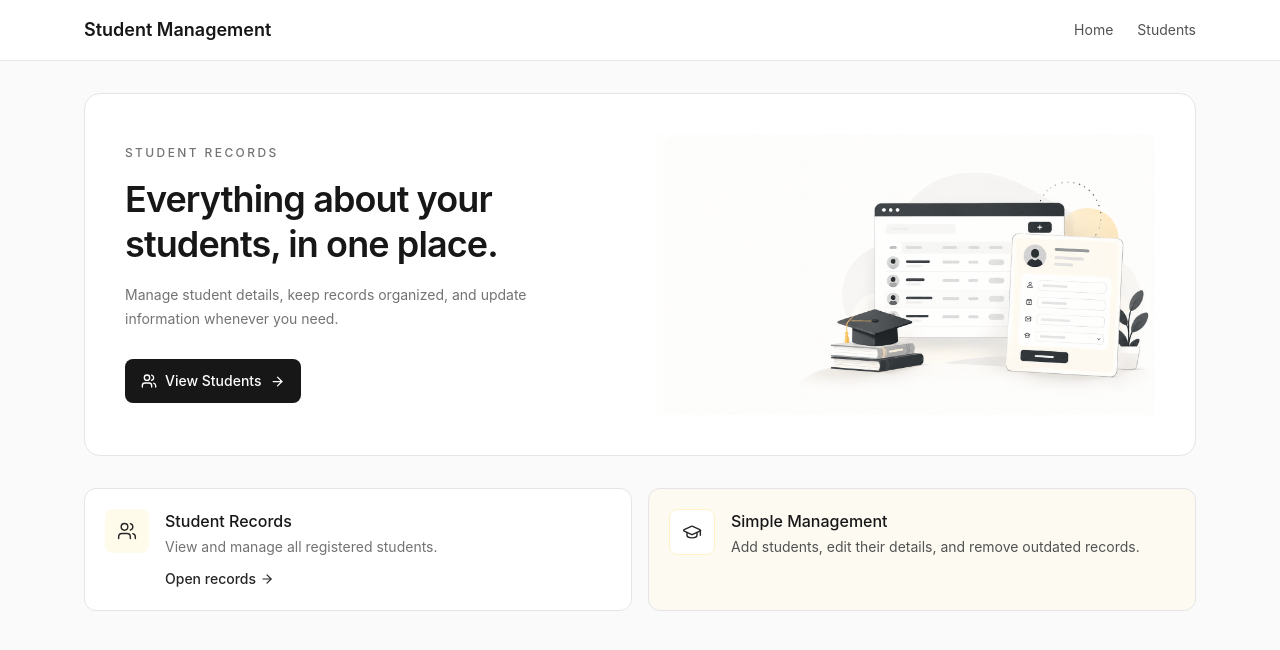
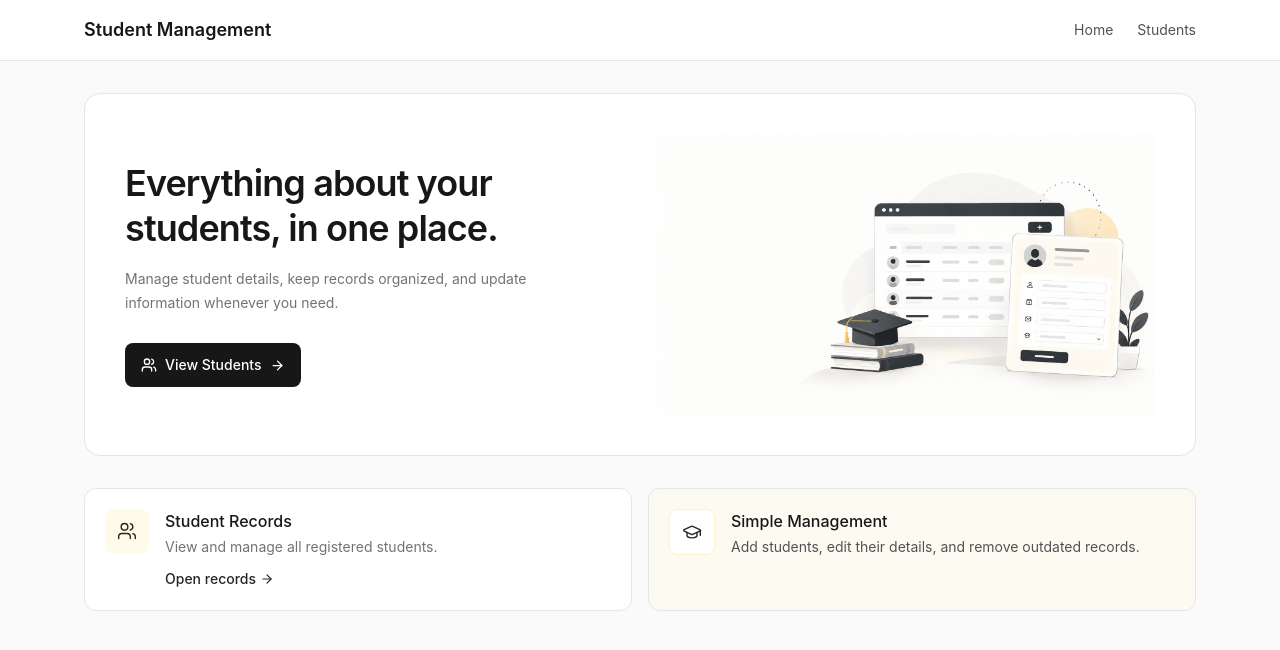
Before and after one commit to Muhammed-Sahal717/mini-project--Django-react-, a React app in the folder frontend/: page / in a window 1280 px wide. Shown: the top 650 px of the page. Built offline with nearby package versions, Linux system fonts and the light colour scheme; no server answers; the HTML template or start-up script is replaced by a standard one.

Commit message:
style: remove redundant "Student Records" label for cleaner UI

```diff
--- a/frontend/src/pages/Home.jsx
+++ b/frontend/src/pages/Home.jsx
@@ -6,9 +6,6 @@ function Home() {
     <div className="space-y-8">
       <section className="grid items-center gap-8 overflow-hidden rounded-2xl border border-neutral-200 bg-white p-6 sm:p-10 lg:grid-cols-2">
         <div className="relative z-10">
-          <p className="mb-4 text-xs font-medium uppercase tracking-[0.2em] text-neutral-500">
-            Student Records
-          </p>
 
           <h1 className="max-w-md text-3xl font-semibold leading-tight tracking-tight text-neutral-900 sm:text-4xl">
             Everything about your students, in one place.
```
